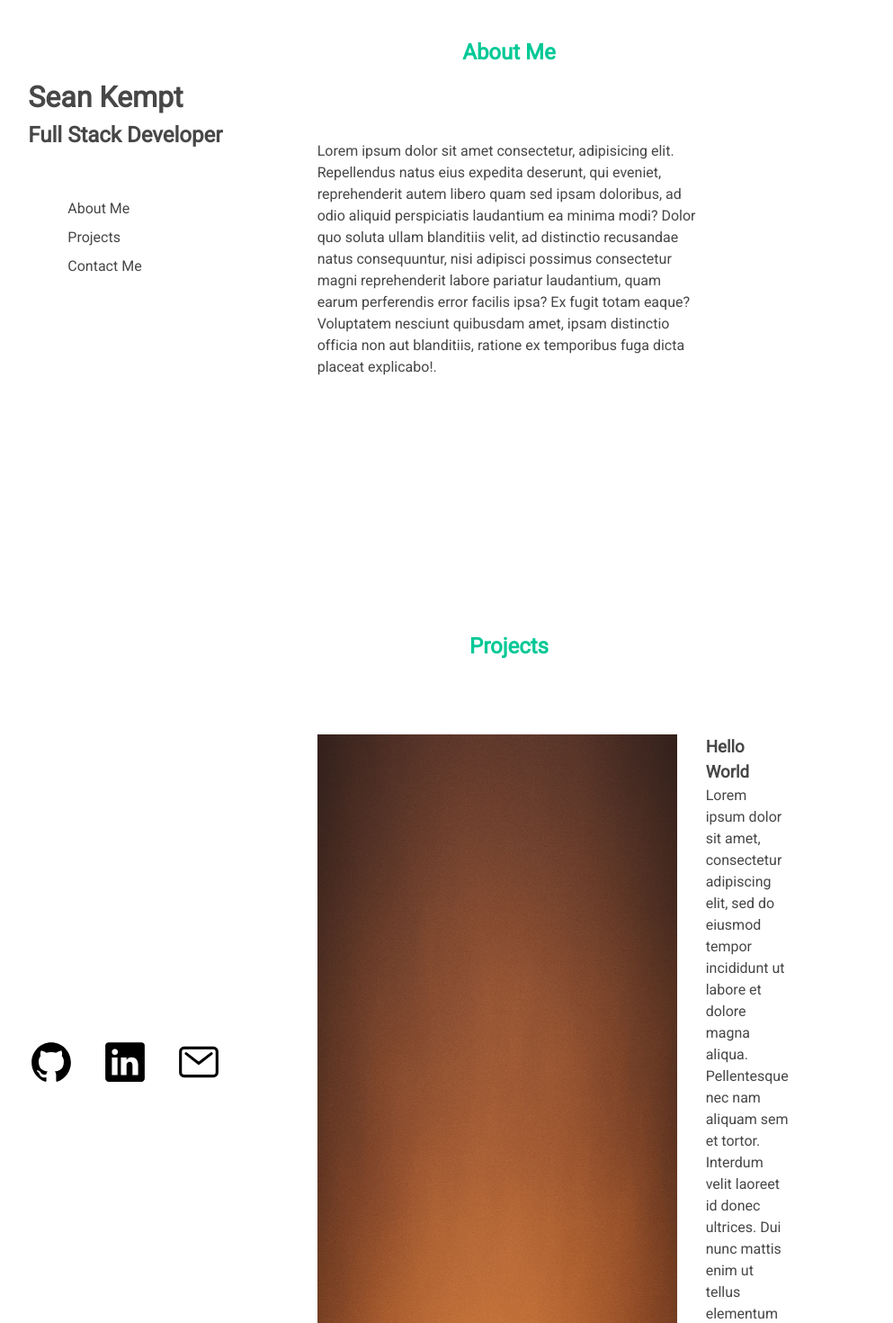
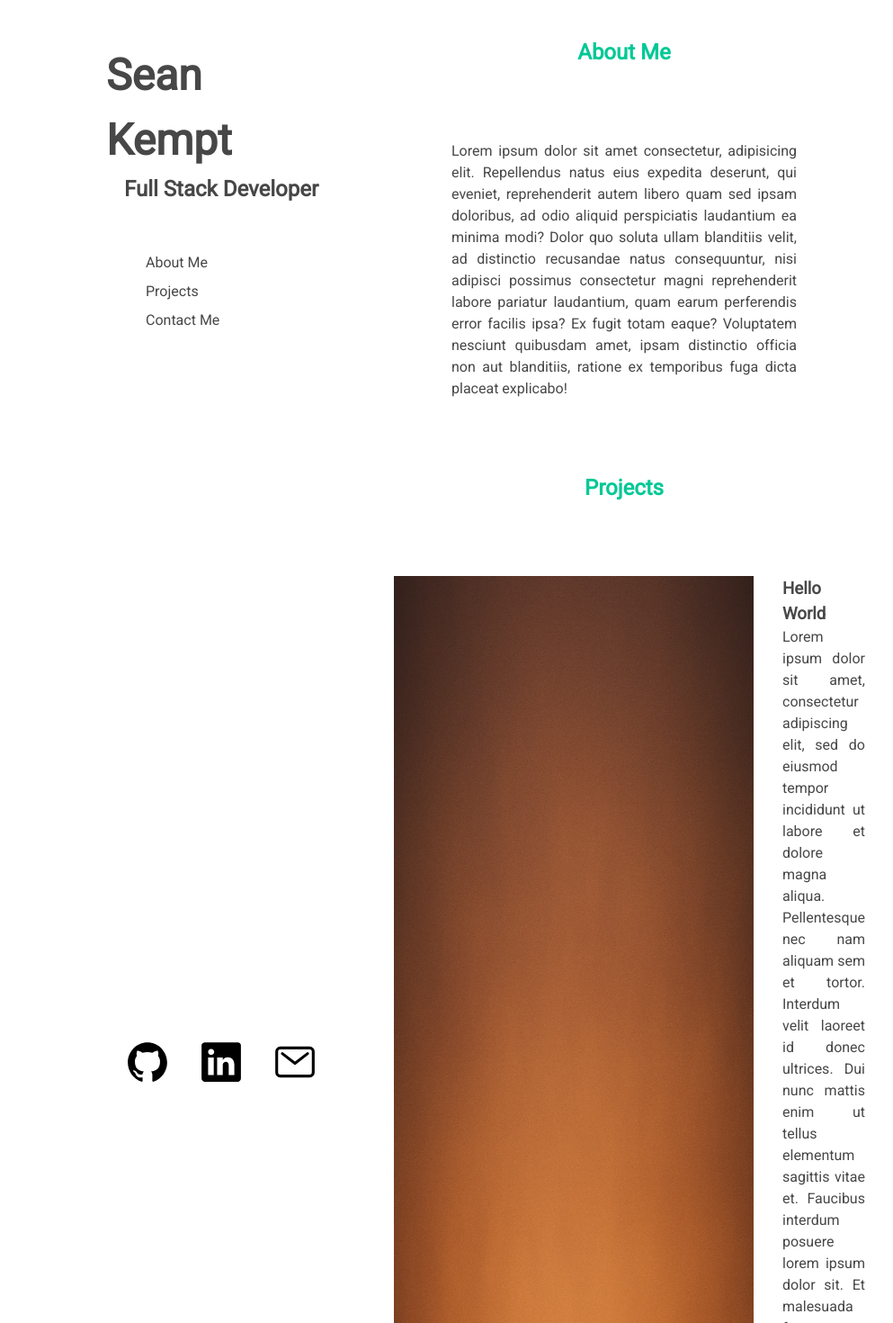
Before and after one commit to SeanKempt/portfolio, a React (Vite) app: page / in a window 1280 px wide. Shown: the part 40-1510 px from the top of the page at 90% size, without its empty margins (74-1067 px from the left). Built offline with nearby package versions, Linux system fonts and the light colour scheme.

Commit message:
feat: adjust spacing in elements

```diff
--- a/src/App.tsx
+++ b/src/App.tsx
@@ -9,8 +9,8 @@ function App() {
     <div className="pagewrapper">
       <div className="header">
         <div className="header__intronav">
-          <h1>Sean Kempt</h1>
-          <h2>Full Stack Developer</h2>
+          <h1 className='header__intronav--name'>Sean Kempt</h1>
+          <h2 className='header__intronav--role'>Full Stack Developer</h2>
           <ul className='header__nav'>
             <li>About Me</li>
             <li>Projects</li>
@@ -22,7 +22,7 @@ function App() {
       <h2 className='aboutme__title'>About Me</h2>
         <p className="aboutme__intro">Lorem ipsum dolor sit amet consectetur, adipisicing elit. Repellendus natus eius expedita deserunt, qui eveniet, reprehenderit autem libero quam sed ipsam doloribus, ad odio aliquid perspiciatis laudantium ea minima modi?
         Dolor quo soluta ullam blanditiis velit, ad distinctio recusandae natus consequuntur, nisi adipisci possimus consectetur magni reprehenderit labore pariatur laudantium, quam earum perferendis error facilis ipsa? Ex fugit totam eaque?
-        Voluptatem nesciunt quibusdam amet, ipsam distinctio officia non aut blanditiis, ratione ex temporibus fuga dicta placeat explicabo!.</p>
+        Voluptatem nesciunt quibusdam amet, ipsam distinctio officia non aut blanditiis, ratione ex temporibus fuga dicta placeat explicabo!</p>
       </div>
       <div className="projects">
         <h2 className="projects__title">Projects</h2>
--- a/src/styles/index.css
+++ b/src/styles/index.css
@@ -13,12 +13,12 @@ body {
 
 .pagewrapper {
   display: grid;
-  grid-template-columns: repeat(3, 1fr);
+  grid-template-columns: 15% 20% 1fr 15%;
   background-color: var(--main-bg-color);
 }
 
 .header {
-  grid-column: 1;
+  grid-column: 2;
   grid-row: 1;
   position: sticky;
   top: 0;
@@ -27,6 +27,14 @@ body {
   align-items: center;
   justify-content: center;
   padding-top: 2rem;
+}
+
+.header__intronav--name {
+  font-size: 3rem;
+}
+.header__intronav--role {
+  font-size: 1.5rem;
+  text-align: center;
 }
 
 .header__nav {
@@ -39,7 +47,7 @@ body {
 }
 
 .aboutme {
-  grid-column: 2;
+  grid-column: 3;
   grid-row: 1;
   display: flex;
   justify-content: center;
@@ -53,9 +61,16 @@ body {
   color: var(--accent-color);
 }
 
+.aboutme__intro {
+  font-size: var(--fs-mid);
+  line-height: 1.5rem;
+  text-align: justify;
+  padding: 0 8rem;
+}
+
 .projects {
-  grid-column: 2;
-  grid-row: 3 / 4;
+  grid-column: 3;
+  grid-row: 2 / 3;
   display: flex;
   flex-direction: column;
 }
@@ -69,27 +84,35 @@ body {
 
 .projects__grid-container {
   display: grid;
-  grid-template-columns: 1fr;
+  grid-template-columns: 80%;
   gap: 5rem;
+  justify-content: center;
+}
+
+.projects__grid-container > img {
+  max-width: 100%;
+  height: auto;
 }
 
 .contactme {
-  grid-column: 2;
+  grid-column: 3;
   grid-row: 5;
   display: grid;
   grid-template-columns: 1fr;
   padding-top: 10rem;
+  padding: 10rem 8rem 0 8rem;
 }
 
 .contactme__title {
   text-align: center;
   color: var(--accent-color);
+  padding-bottom: 5rem;
 }
 
 .socials {
   display: flex;
   position: sticky;
-  grid-column: 1;
+  grid-column: 2;
   top: 70rem;
   justify-content: center;
   align-items: center;
@@ -106,7 +129,7 @@ body {
 }
 
 .footer {
-  grid-column: 2;
+  grid-column: 3;
   grid-row: 7;
   display: flex;
   justify-content: center;
@@ -129,3 +152,7 @@ body {
   padding-left: 2rem;
   flex-direction: column;
 }
+
+.projectcard__description {
+  text-align: justify;
+}
```
